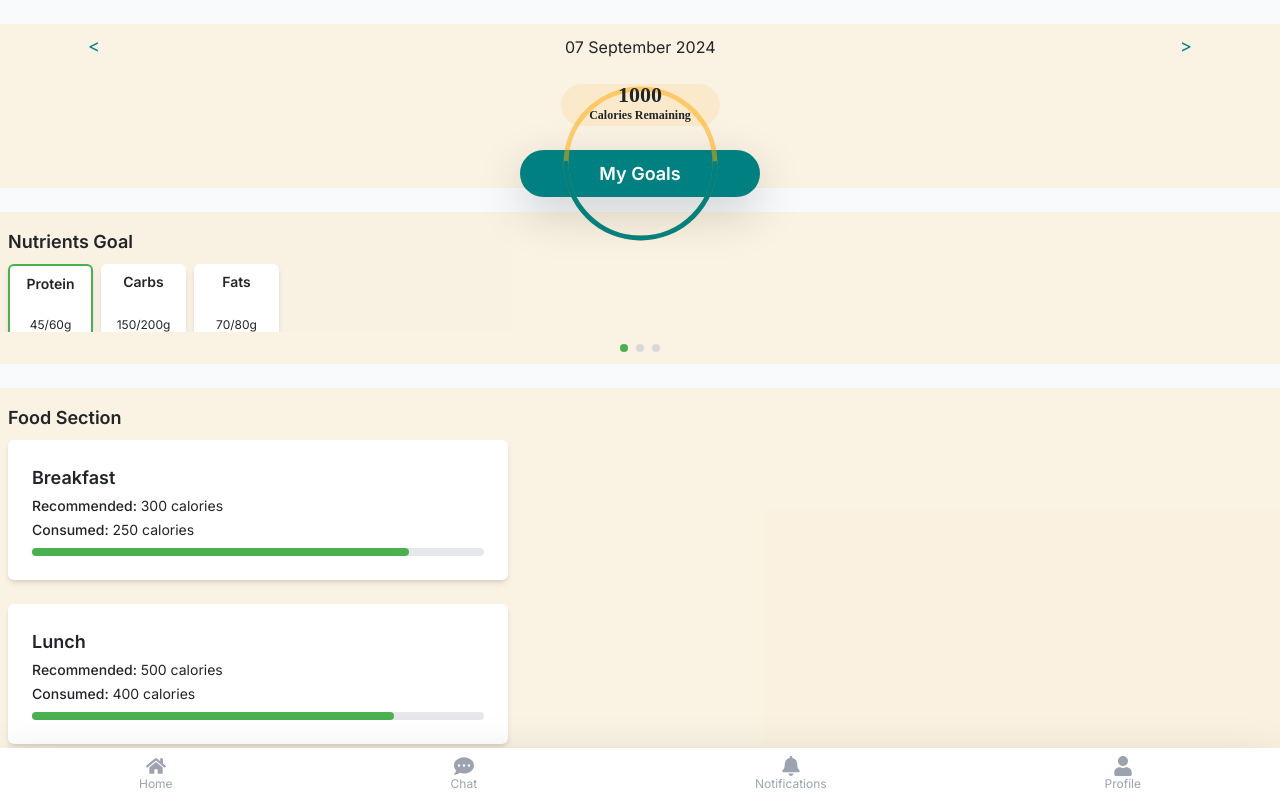
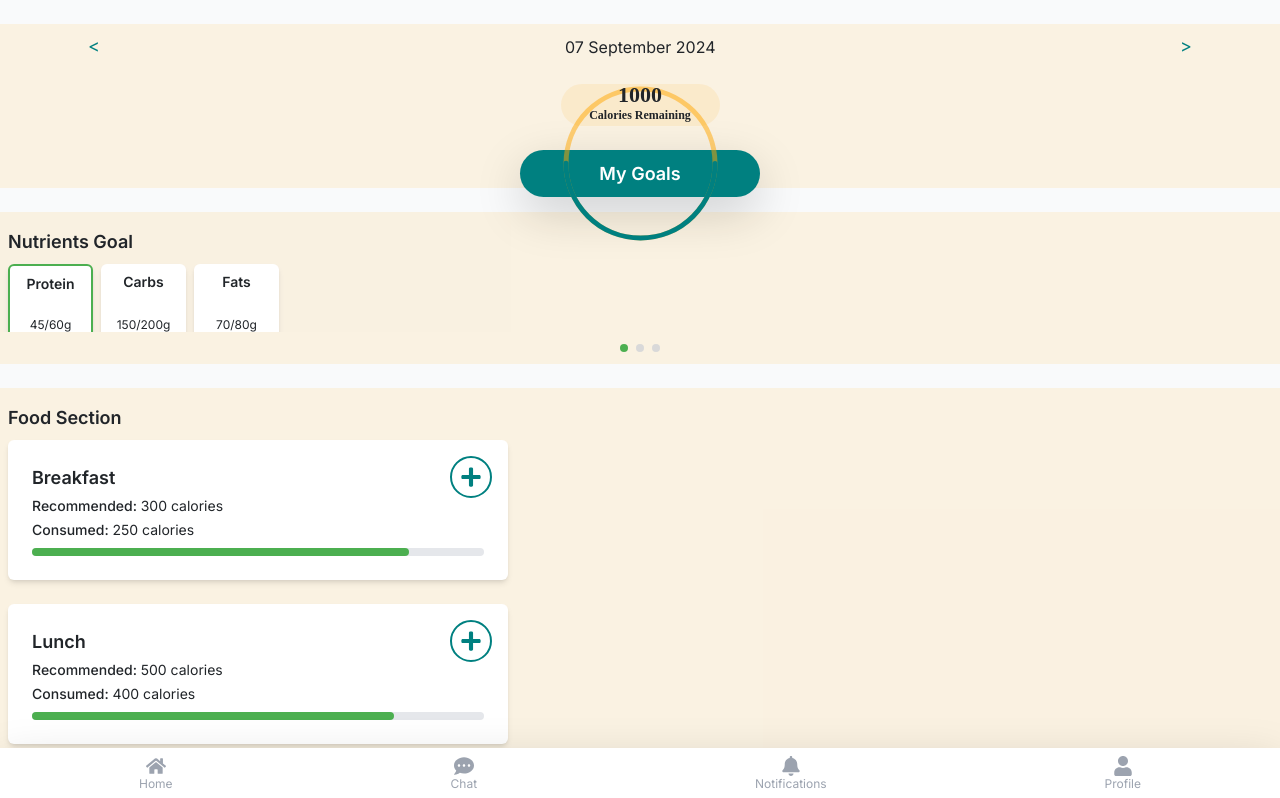
Before and after one commit to zimasa-hub/consumer-frontend, a Next.js app: page /dashboard/nutrition in a window 1280 px wide. Shown: the top 798 px of the page. Built offline with nearby package versions, Linux system fonts and the light colour scheme; no server answers.

Commit message:
update nutrition.tsx

```diff
--- a/src/app/dashboard/[page]/nutrition.tsx
+++ b/src/app/dashboard/[page]/nutrition.tsx
@@ -230,7 +230,7 @@ export default function Nutrition() {
 
 
       {/* Food Section */}
-<div className="flex flex-col py-2 w-full mt-4 mb-4 bg-[#FFA5001A] overflow-x-auto">
+      <div className="flex flex-col py-2 w-full mt-4 mb-4 bg-[#FFA5001A] overflow-x-auto">
   <h2 className="text-lg font-semibold mb-2 px-2 mt-2">Food Section</h2>
   {foodSections.length > 0 ? (
     <div className="space-y-4 px-2">
@@ -239,9 +239,16 @@ export default function Nutrition() {
         return (
           <div
             key={index}
-            className="flex flex-col bg-white shadow-md rounded-md p-4 mb-4"
+            className="relative flex flex-col bg-white shadow-md rounded-md p-4 mb-4"
             style={{ width: '100%', maxWidth: '500px' }}
           >
+            {/* Floating Button */}
+            <div className="absolute top-4 right-4 flex items-center justify-center">
+              <button className="border-2 border-teal-custom text-teal-custom rounded-full p-2">
+                <FaPlus />
+              </button>
+            </div>
+
             <div className="text-lg font-semibold">{section.name}</div>
             <div className="text-sm mt-1">
               <span className="font-medium">Recommended: </span>
```
